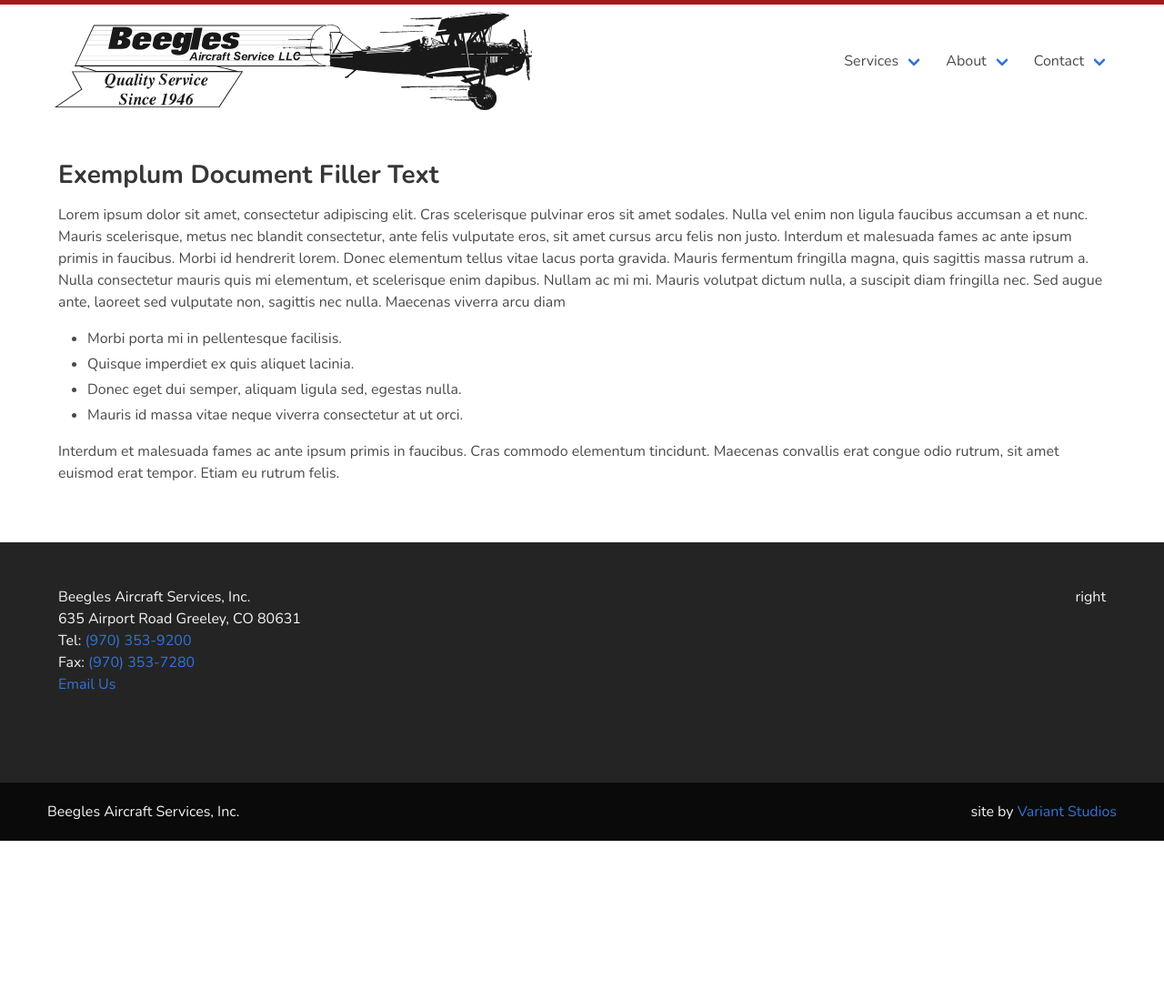
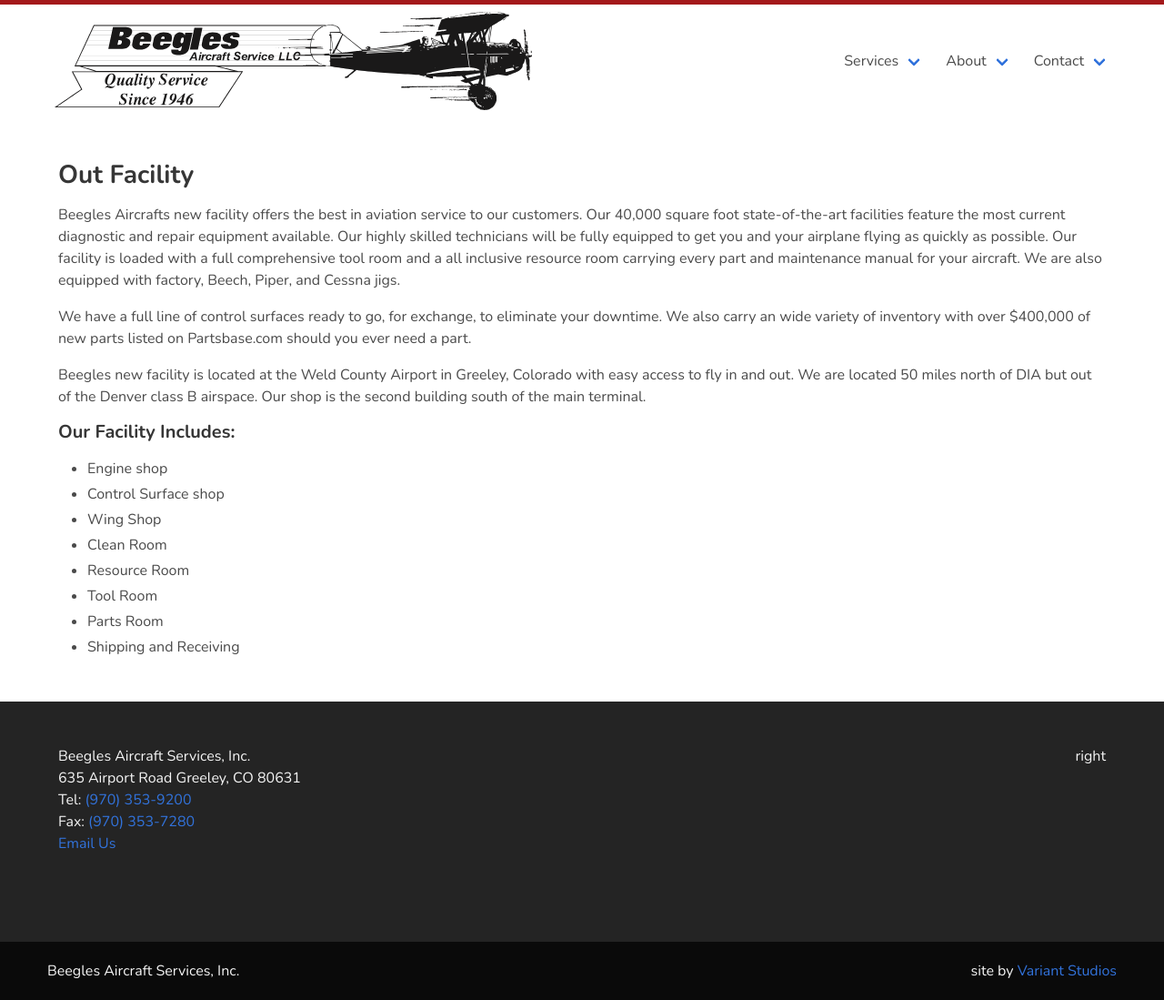
Before and after one commit to variantstudios/beeglesaircraft.com, a Jekyll site: the page built from _custom_pages/facility.md, in a window 1280 px wide. Shown: the whole page at 91% size. Built offline with Jekyll 4.4.1, drawn with Linux system fonts in a browser that asks for light colours; cached includes are drawn as plain includes; nearby versions of some CDN libraries; before the commit the page ends 924 px from its top, so only the background shows below that.

Commit message:
Updated '_custom_pages/facility.md' via CloudCannon

```diff
--- a/_custom_pages/facility.md
+++ b/_custom_pages/facility.md
@@ -7,16 +7,21 @@
 layout: page
 ---
 
-<h2>Exemplum Document Filler Text</h2>
+## Out Facility
 
-<p>Lorem ipsum dolor sit amet, consectetur adipiscing elit. Cras scelerisque pulvinar eros sit amet sodales. Nulla vel enim non ligula faucibus accumsan a et nunc. Mauris scelerisque, metus nec blandit consectetur, ante felis vulputate eros, sit amet cursus arcu felis non justo. Interdum et malesuada fames ac ante ipsum primis in faucibus. Morbi id hendrerit lorem. Donec elementum tellus vitae lacus porta gravida. Mauris fermentum fringilla magna, quis sagittis massa rutrum a. Nulla consectetur mauris quis mi elementum, et scelerisque enim dapibus. Nullam ac mi mi. Mauris volutpat dictum nulla, a suscipit diam fringilla nec. Sed augue ante, laoreet sed vulputate non, sagittis nec nulla.
-Maecenas viverra arcu diam</p>
+Beegles Aircrafts new facility offers the best in aviation service to our customers. Our 40,000 square foot state-of-the-art facilities feature the most current diagnostic and repair equipment available. Our highly skilled technicians will be fully equipped to get you and your airplane flying as quickly as possible. Our facility is loaded with a full comprehensive tool room and a all inclusive resource room carrying every part and maintenance manual for your aircraft. We are also equipped with factory, Beech, Piper, and Cessna jigs.
 
-<ul>
-<li>Morbi porta mi in pellentesque facilisis.</li>
-<li>Quisque imperdiet ex quis aliquet lacinia.</li>
-<li>Donec eget dui semper, aliquam ligula sed, egestas nulla.</li>
-<li>Mauris id massa vitae neque viverra consectetur at ut orci.</li>
-</ul>
+We have a full line of control surfaces ready to go, for exchange, to eliminate your downtime. We also carry an wide variety of inventory with over $400,000 of new parts listed on Partsbase.com should you ever need a part.
 
-<p>Interdum et malesuada fames ac ante ipsum primis in faucibus. Cras commodo elementum tincidunt. Maecenas convallis erat congue odio rutrum, sit amet euismod erat tempor. Etiam eu rutrum felis.<p>
+Beegles new facility is located at the Weld County Airport in Greeley, Colorado with easy access to fly in and out. We are located 50 miles north of DIA but out of the Denver class B airspace. Our shop is the second building south of the main terminal.&nbsp;
+
+#### Our Facility Includes:
+
+* Engine shop
+* Control Surface shop
+* Wing Shop
+* Clean Room
+* Resource Room
+* Tool Room
+* Parts Room
+* Shipping and Receiving
```
